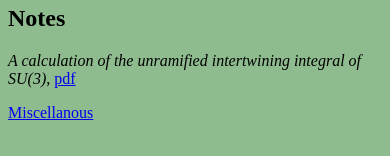
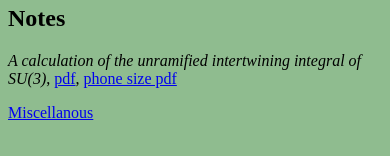
Before and after one commit to yuxin0615/yuxin.github.io, a plain HTML site: page index.html in a window 390 px wide. Shown: the part 502-658 px from the top of the page. Drawn offline with Linux system fonts and the light colour scheme.

Commit message:
phone size

```diff
--- a/index.html
+++ b/index.html
@@ -43,7 +43,7 @@ Here is my <a href="CV_YuXin.pdf">CV</a>.</p>
 
 <p>
 <h2>Notes</h2>
-<em>A calculation of the unramified intertwining integral of SU(3)</em>, <a href="UnrSU3.pdf">pdf</a>
+<em>A calculation of the unramified intertwining integral of SU(3)</em>, <a href="UnrSU3.pdf">pdf</a>, <a href="UnrSU3phone.pdf">phone size pdf</a>
 </p>
 
 <a href="miscellanous.html">Miscellanous</a>
```
Also changed, not shown: 1 other file.
